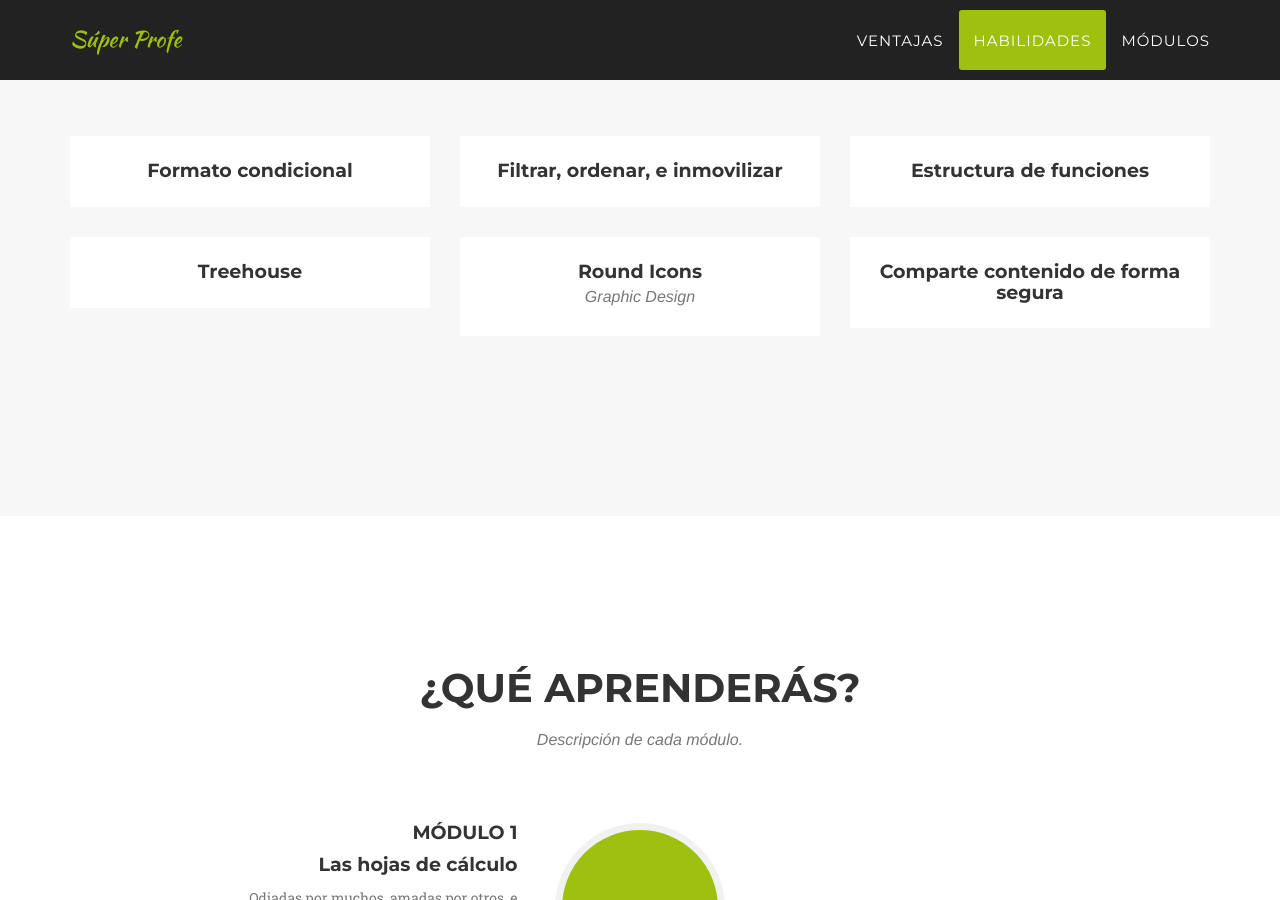
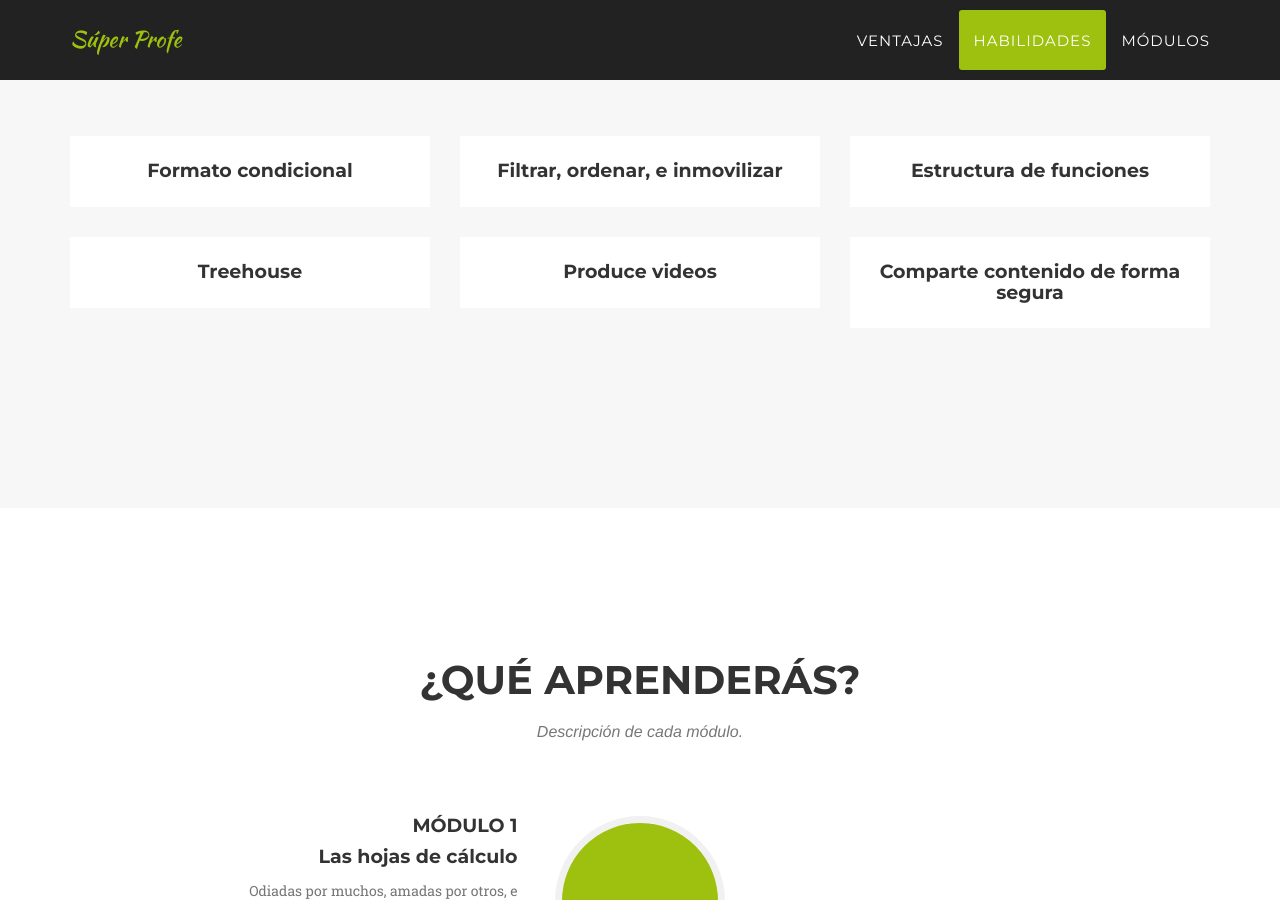
Before and after one commit to camachevaz/superProfe, a Jekyll site: the page built from _posts/2014-07-13-project-6.markdown, in a window 1280 px wide and 900 px high, scrolled down 1717 px. Built offline with Jekyll 4.4.1, drawn with Linux system fonts in a browser that asks for light colours; some web fonts are replaced; some of the changed lines change nothing that is shown.

Commit message:
Update 2014-07-13-project-6.markdown

```diff
--- a/_posts/2014-07-13-project-6.markdown
+++ b/_posts/2014-07-13-project-6.markdown
@@ -1,15 +1,13 @@
 ---
-title: Round Icons
-subtitle: Graphic Design
+title: Produce videos
+apps: OBS, YouTube
 layout: default
 modal-id: 6
 date: 2014-07-15
 img: roundicons.png
 thumbnail: roundicons-thumbnail.png
 alt: image-alt
-project-date: April 2014
-client: Start Bootstrap
-category: Web Development
-description: Lorem ipsum dolor sit amet, usu cu alterum nominavi lobortis. At duo novum diceret. Tantas apeirian vix et, usu sanctus postulant inciderint ut, populo diceret necessitatibus in vim. Cu eum dicam feugiat noluisse.
+modulo: Maestro generador de contenido
+description: Convierte tu material didáctico en un repositorio de videos que podrás reutilizar en tus futuros grupos, ahorrando horas de trabajo y poniendo a disposición de tus estudiantes material de estudio enganchante.
 
 ---
```
